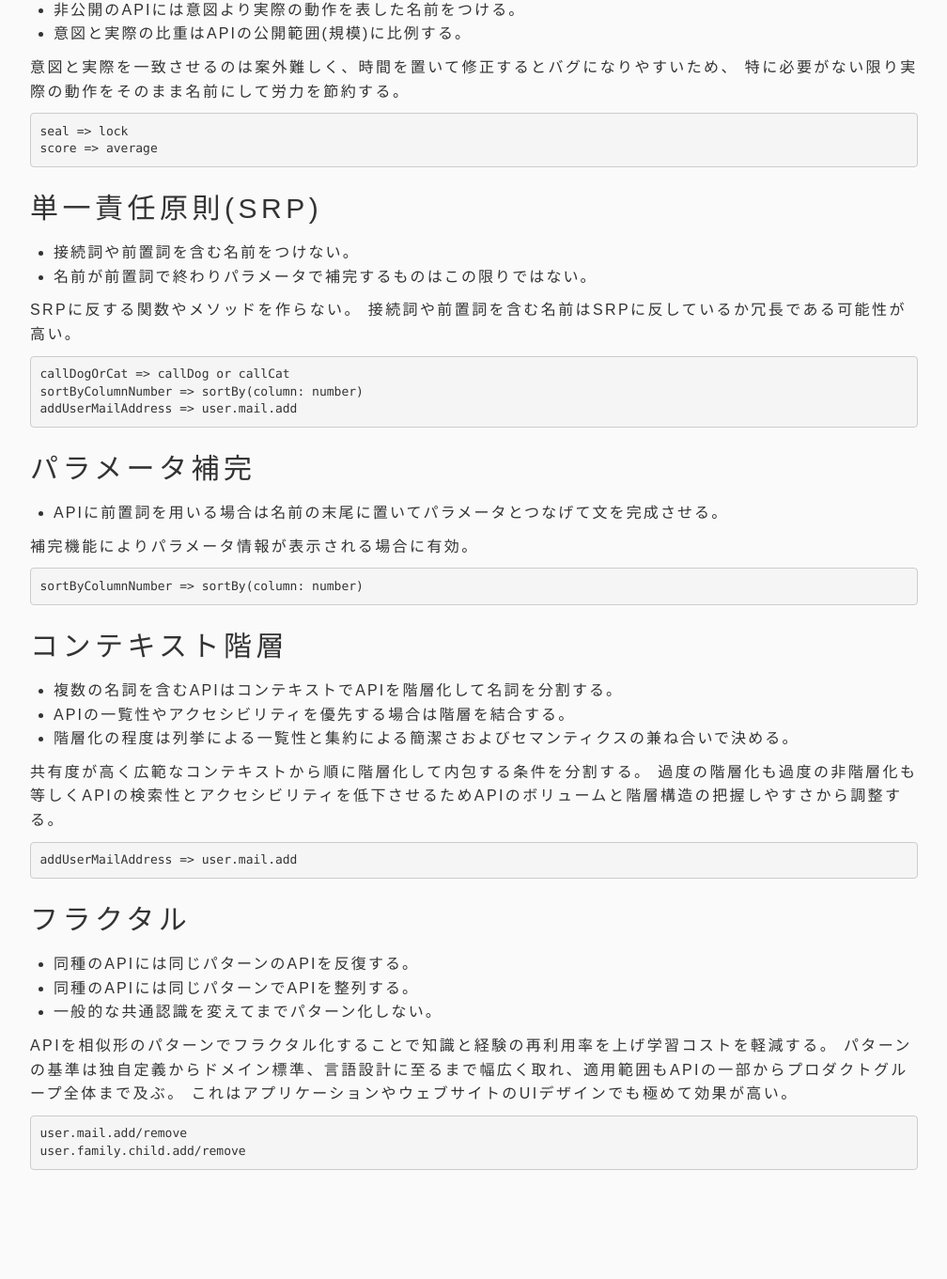
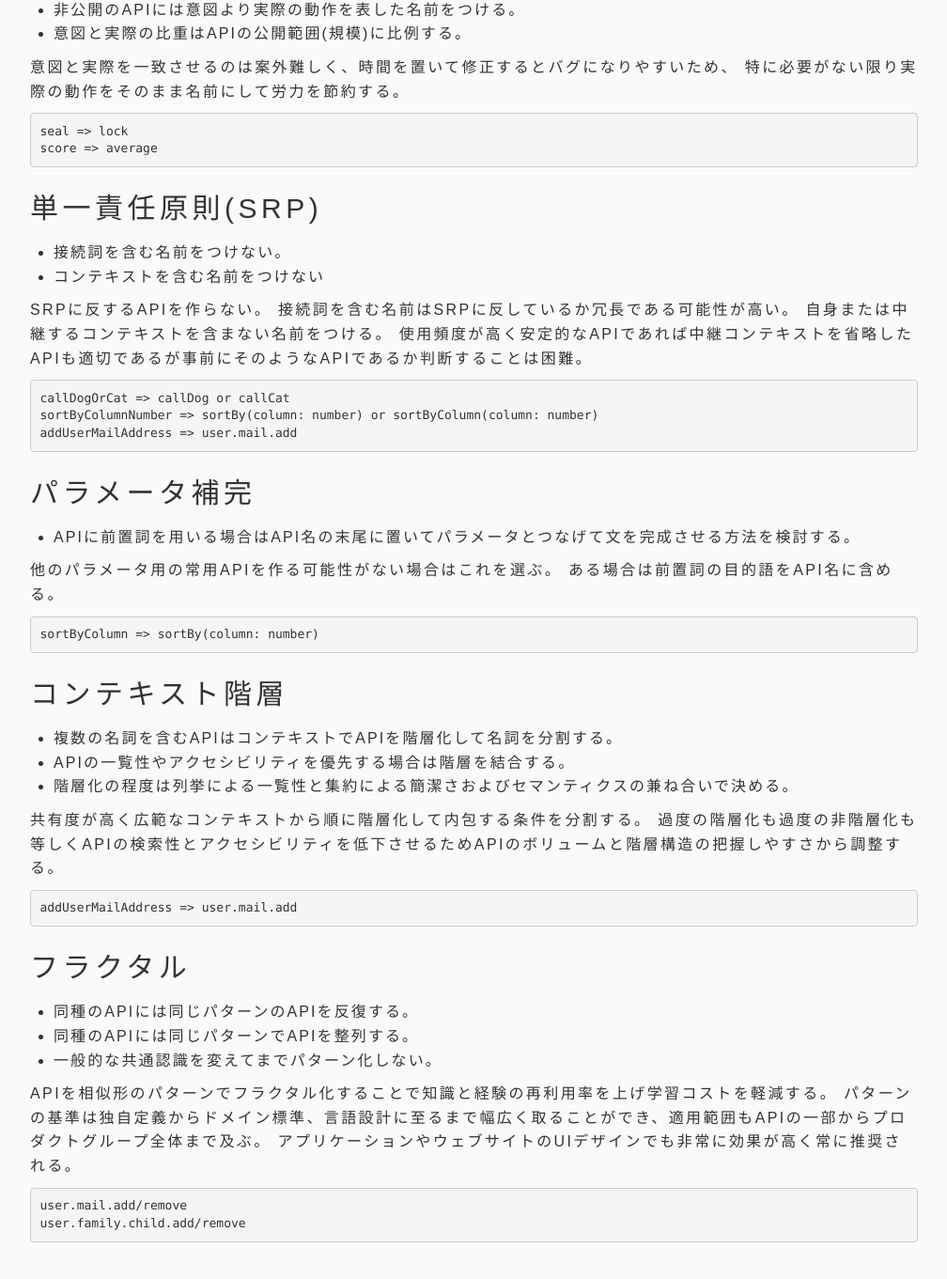
Before and after one commit to falsandtru/falsandtru.github.io, a Jekyll site: the page built from guidelines/api/index.md, in a window 1280 px wide and 1400 px high, scrolled down 829 px. Shown: the top 1361 px of the window at 94% size, without its empty margins (233-1241 px from the left). Built offline with Jekyll 4.4.1, drawn with Linux system fonts in a browser that asks for light colours; nearby versions of some CDN libraries.

Commit message:
docs: update API Guidelines

````diff
--- a/guidelines/api/index.md
+++ b/guidelines/api/index.md
@@ -52,26 +52,29 @@ score => average
 
 ## 単一責任原則(SRP)
 
-- 接続詞や前置詞を含む名前をつけない。
-- 名前が前置詞で終わりパラメータで補完するものはこの限りではない。
+- 接続詞を含む名前をつけない。
+- コンテキストを含む名前をつけない
 
-SRPに反する関数やメソッドを作らない。
-接続詞や前置詞を含む名前はSRPに反しているか冗長である可能性が高い。
+SRPに反するAPIを作らない。
+接続詞を含む名前はSRPに反しているか冗長である可能性が高い。
+自身または中継するコンテキストを含まない名前をつける。
+使用頻度が高く安定的なAPIであれば中継コンテキストを省略したAPIも適切であるが事前にそのようなAPIであるか判断することは困難。
 
 ```
 callDogOrCat => callDog or callCat
-sortByColumnNumber => sortBy(column: number)
+sortByColumnNumber => sortBy(column: number) or sortByColumn(column: number)
 addUserMailAddress => user.mail.add
 ```
 
 ## パラメータ補完
 
-- APIに前置詞を用いる場合は名前の末尾に置いてパラメータとつなげて文を完成させる。
+- APIに前置詞を用いる場合はAPI名の末尾に置いてパラメータとつなげて文を完成させる方法を検討する。
 
-補完機能によりパラメータ情報が表示される場合に有効。
+他のパラメータ用の常用APIを作る可能性がない場合はこれを選ぶ。
+ある場合は前置詞の目的語をAPI名に含める。
 
 ```
-sortByColumnNumber => sortBy(column: number)
+sortByColumn => sortBy(column: number)
 ```
 
 ## コンテキスト階層
@@ -94,8 +97,8 @@ addUserMailAddress => user.mail.add
 - 一般的な共通認識を変えてまでパターン化しない。
 
 APIを相似形のパターンでフラクタル化することで知識と経験の再利用率を上げ学習コストを軽減する。
-パターンの基準は独自定義からドメイン標準、言語設計に至るまで幅広く取れ、適用範囲もAPIの一部からプロダクトグループ全体まで及ぶ。
-これはアプリケーションやウェブサイトのUIデザインでも極めて効果が高い。
+パターンの基準は独自定義からドメイン標準、言語設計に至るまで幅広く取ることができ、適用範囲もAPIの一部からプロダクトグループ全体まで及ぶ。
+アプリケーションやウェブサイトのUIデザインでも非常に効果が高く常に推奨される。
 
 ```
 user.mail.add/remove
````
